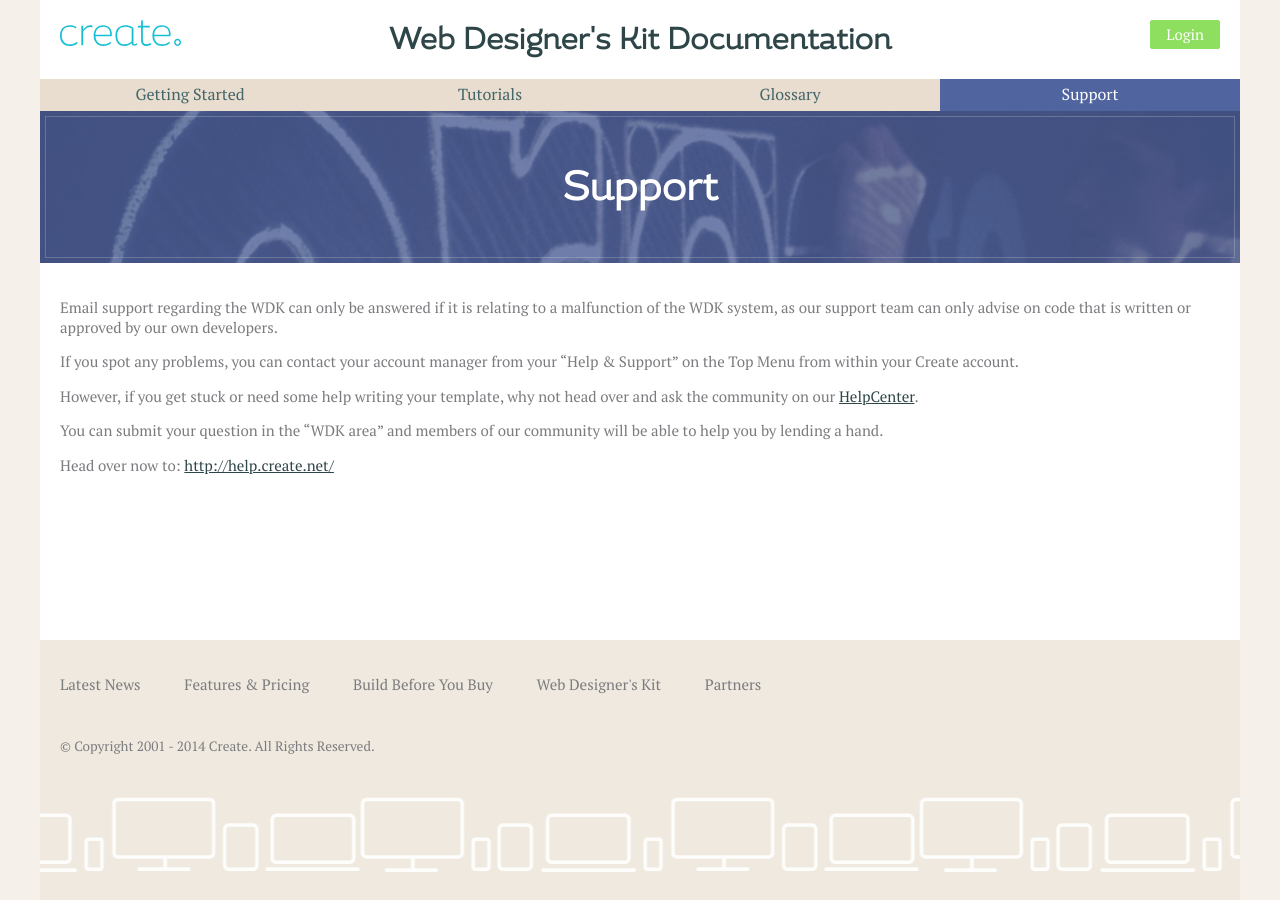
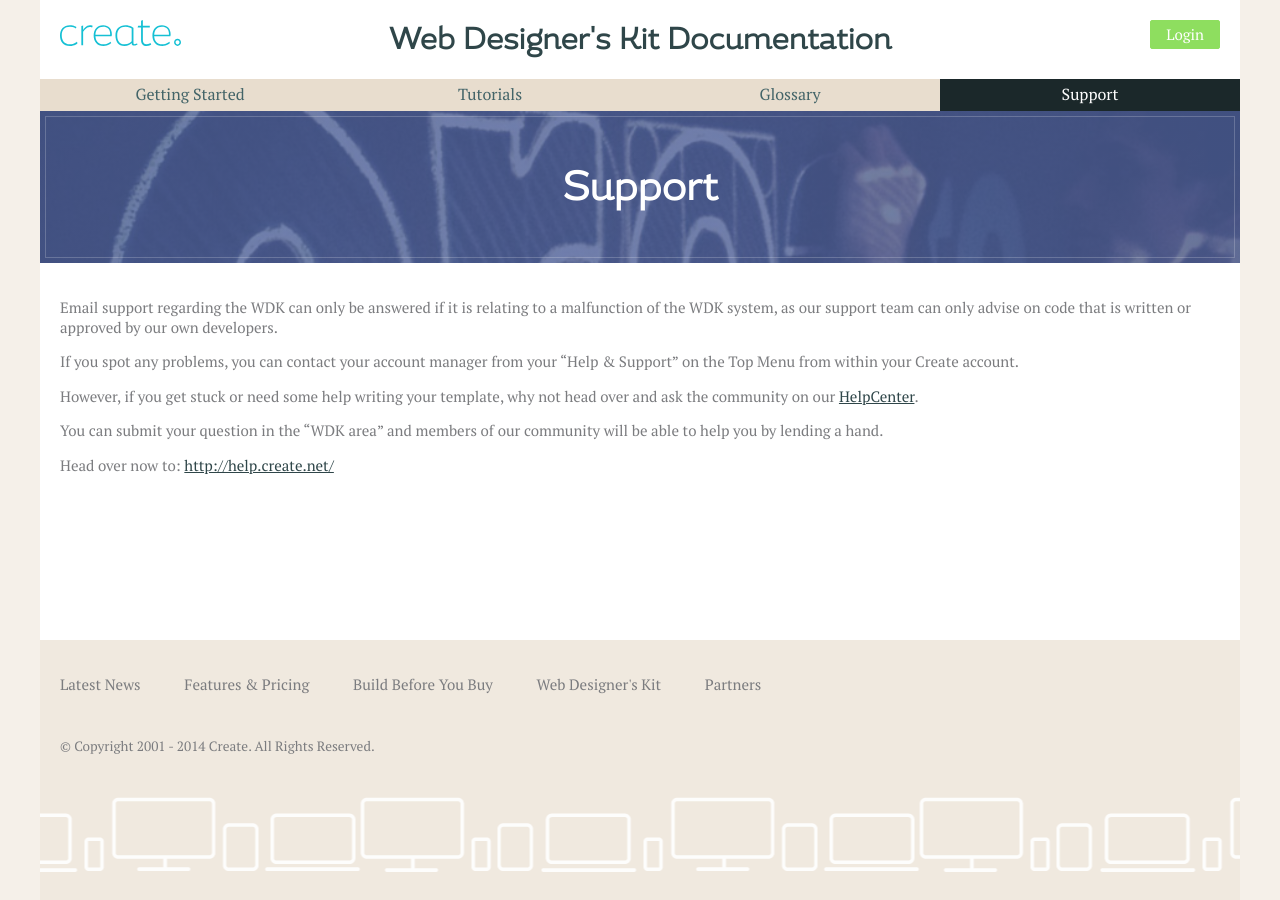
Before and after one commit to createdotnet/wdk, a Jekyll site: the page built from pages/support/index.md, in a window 1280 px wide. Built offline with Jekyll 4.4.1, drawn with Linux system fonts in a browser that asks for light colours.

Commit message:
top-nav colours

```diff
--- a/_sass/top-nav.scss
+++ b/_sass/top-nav.scss
@@ -20,15 +20,15 @@
     zoom: 1; /*IE7 fix for inline-block */
     *display: inline;  /*IE7 fix for inline-block */
     &:hover {
-        background-color: lighten($warm-grey, 5%);
+        background-color: $charcoal;
         a {
-            color: $header-text-color;
+            color: white;
         }
     }
 }
 
 .top-nav .active {
-    background-color: $purple !important;
+    background-color: darken($charcoal, 10) !important;
     a {
       color: white !important;
     }
```
